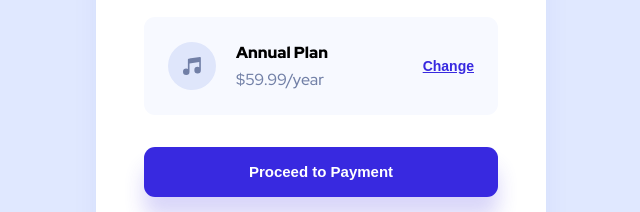
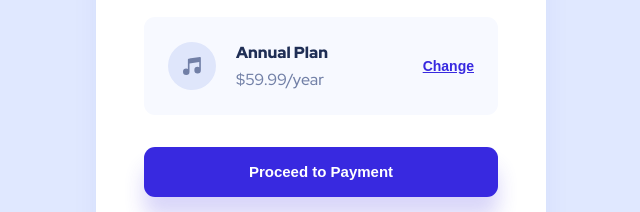
Before and after one commit to tiago-jv0/order-summary-component, a website: page index.html in a window 1280 px wide. Shown: the part 502-714 px from the top of the page, 319-959 px from the left. Drawn offline with nearby package versions, Linux system fonts and the light colour scheme; files that its build step writes are made by us from their sources.

Commit message:
fix: layout minor errors

```diff
--- a/scss/components/_card.scss
+++ b/scss/components/_card.scss
@@ -87,7 +87,7 @@
             font-size: 1.4rem;
             line-height: 1.9rem;
 
-            color: var(--dark-blue);
+            color: #1F2E55;
 
             @media screen and (min-width: 768px) {
                 font-size: 1.6rem;
```
